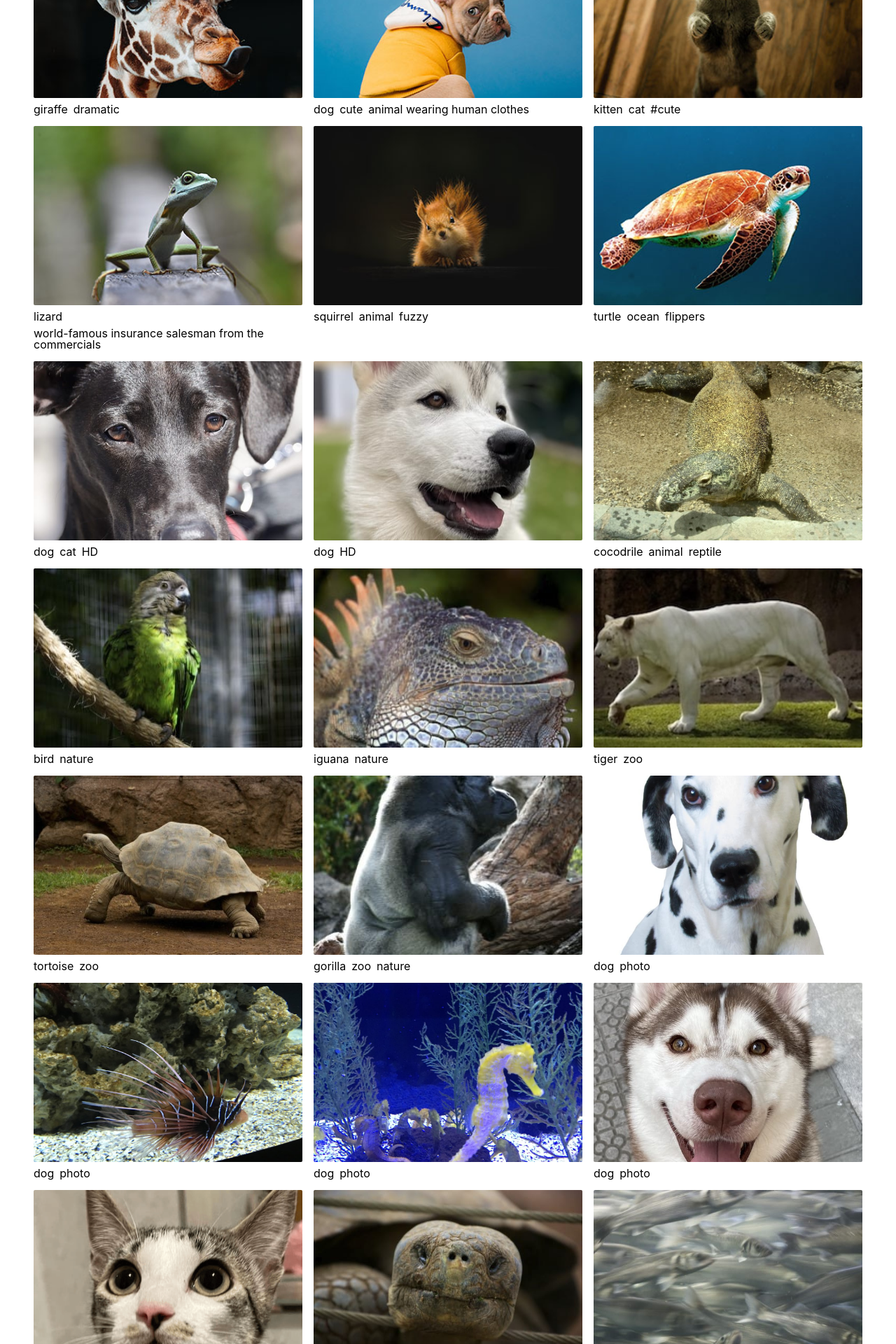
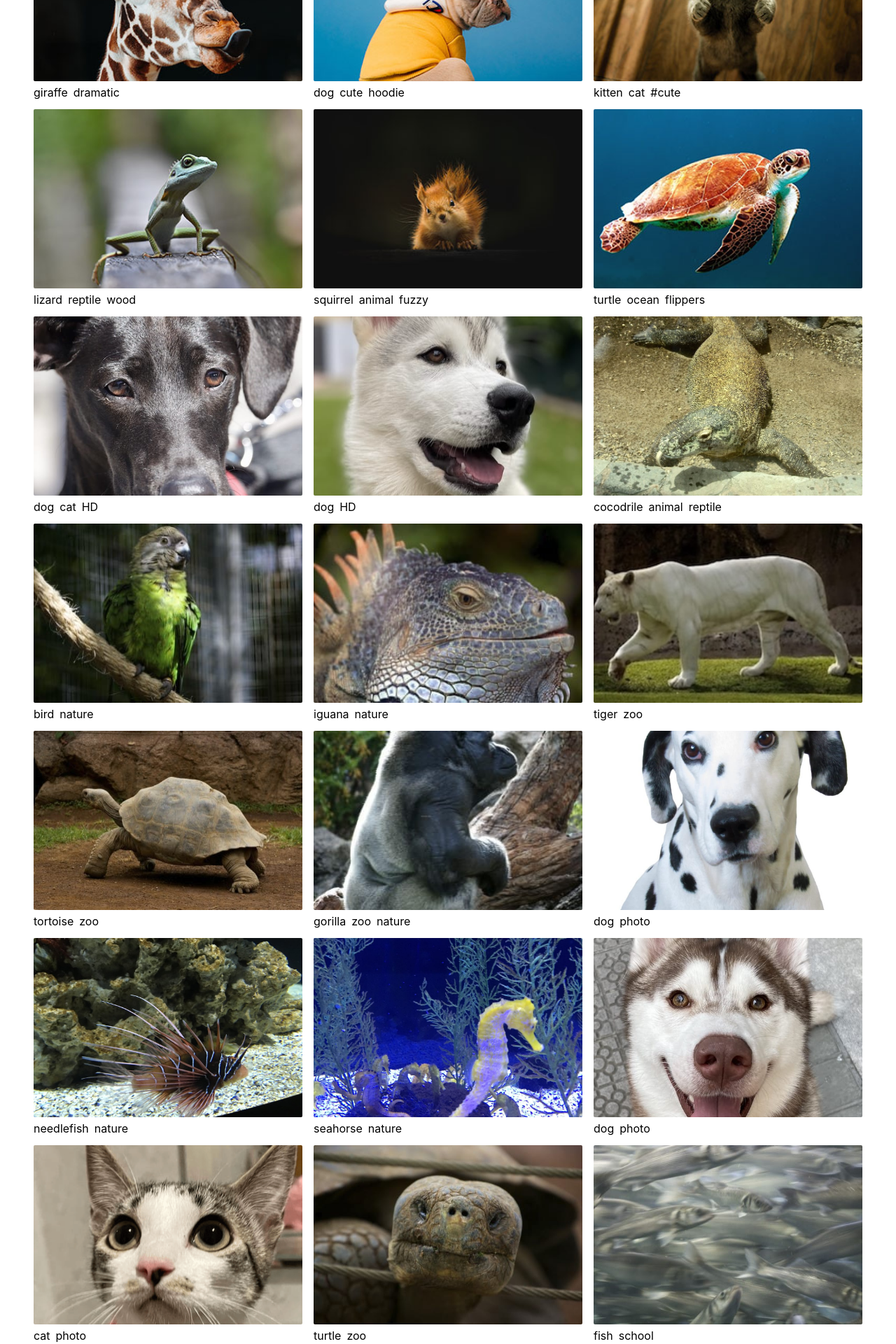
Before and after one commit to catharygr/galeria-image, a Next.js app: page / in a window 1280 px wide. Shown: the part 1080-3000 px from the top of the page at 70% size. Built offline with nearby package versions, Linux system fonts and the light colour scheme.

Commit message:
Terminada las imágenes y el contenido

```diff
--- a/src/componentes/MainContent/MainContent.module.css
+++ b/src/componentes/MainContent/MainContent.module.css
@@ -6,3 +6,11 @@
   padding-bottom: 5rem;
   padding-inline: 3rem;
 }
+@media (max-width: 500px) {
+  .wrapper {
+    grid-template-columns: 1fr;
+    padding-top: 2rem;
+    padding-bottom: 2rem;
+    padding-inline: 1rem;
+  }
+}
--- a/src/data.js
+++ b/src/data.js
@@ -3,12 +3,7 @@ const data = [
     id: "a",
     src: "/images/vincent-van-zalinge-bird.jpg",
     alt: "A tiny shrewd turquoise-and-amber bird",
-    tags: [
-      "bird",
-      "blurred background",
-      "wildlife",
-      "animal in its natural habitat",
-    ],
+    tags: ["bird", "wildlife"],
   },
   {
     id: "b",
@@ -32,7 +27,7 @@ const data = [
     id: "e",
     src: "/images/karsten-winegeart-dog.jpg",
     alt: 'A small dog wearing a golden "Champions" hoodie',
-    tags: ["dog", "cute", "animal wearing human clothes"],
+    tags: ["dog", "cute", "hoodie"],
   },
   {
     id: "f",
@@ -44,7 +39,7 @@ const data = [
     id: "g",
     src: "/images/mark-stoop-lizard.jpg",
     alt: "A relaxed green lizard, sitting on a wooden beam",
-    tags: ["lizard", "world-famous insurance salesman from the commercials"],
+    tags: ["lizard", "reptile", "wood"],
   },
   {
     id: "h",
@@ -115,38 +110,38 @@ const data = [
   {
     id: "s",
     src: "/images/animal-5.jpg",
-    alt: "My doggo, Zuhur, looking majestic",
-    tags: ["dog", "photo"],
+    alt: "Needlefish",
+    tags: ["needlefish", "nature"],
   },
   {
     id: "t",
     src: "/images/animal-6.jpg",
-    alt: "My doggo, Zuhur, looking majestic",
-    tags: ["dog", "photo"],
+    alt: "Seahorse",
+    tags: ["seahorse", "nature"],
   },
   {
     id: "u",
     src: "/images/animal-7.jpg",
-    alt: "My doggo, Zuhur, looking majestic",
+    alt: "My doggo, Simba, cute ",
     tags: ["dog", "photo"],
   },
   {
     id: "v",
     src: "/images/animal-8.jpg",
-    alt: "My doggo, Zuhur, looking majestic",
-    tags: ["dog", "photo"],
+    alt: "My Cat, Kiara, cute ",
+    tags: ["cat", "photo"],
   },
   {
     id: "w",
     src: "/images/animal-9.jpg",
-    alt: "My doggo, Zuhur, looking majestic",
-    tags: ["dog", "photo"],
+    alt: "Turtle, in the zoo",
+    tags: ["turtle", "zoo"],
   },
   {
     id: "x",
     src: "/images/animal-10.jpg",
-    alt: "My doggo, Zuhur, looking majestic",
-    tags: ["dog", "photo"],
+    alt: "Fish, in school",
+    tags: ["fish", "school"],
   },
 ];
 
```
